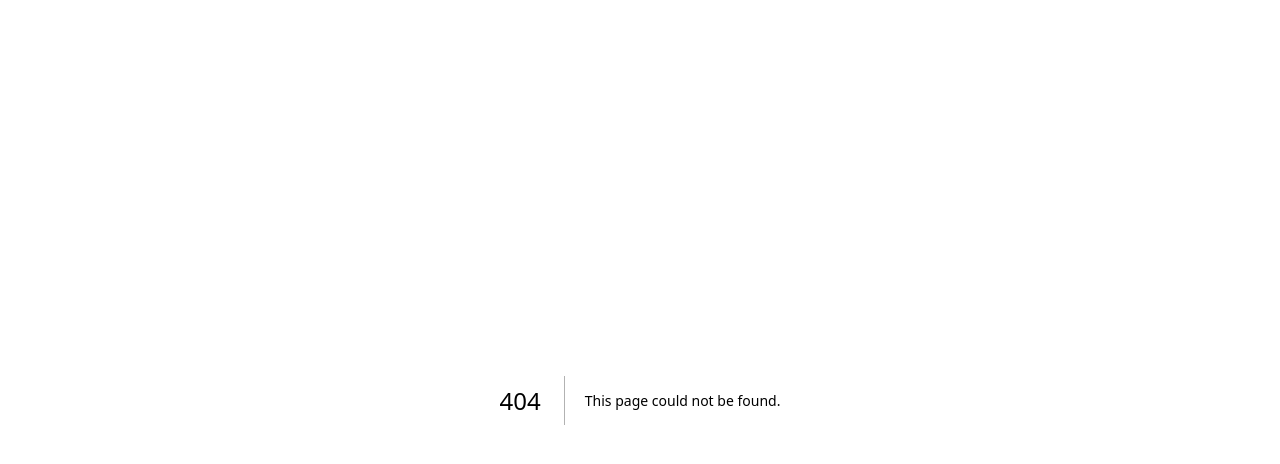
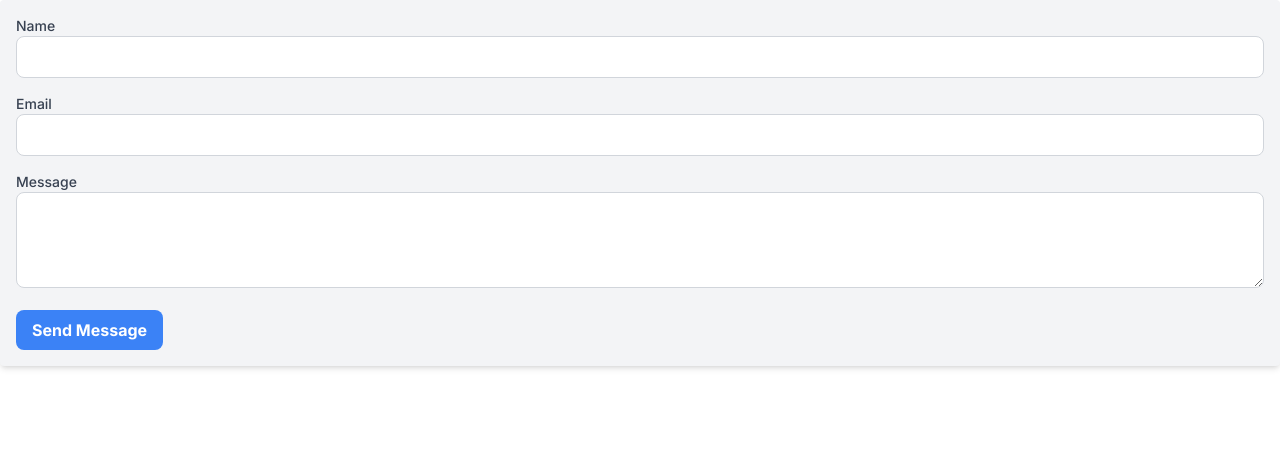
Before and after one commit to Byekibe/Law-firm-landing-page, a Next.js app: page /contact in a window 1280 px wide. Before the commit this address had no page. Shown: the top 464 px of the page. Built offline with nearby package versions, Linux system fonts and the light colour scheme.

Commit message:
Add Contact page component

```diff
--- /dev/null
+++ b/src/app/contact/page.jsx
@@ -0,0 +1,81 @@
+"use client";
+import { useState } from "react";
+
+export default function Contact() {
+  const [name, setName] = useState("");
+  const [email, setEmail] = useState("");
+  const [message, setMessage] = useState("");
+  const [formSubmitted, setFormSubmitted] = useState(false);
+
+  const handleSubmit = (e) => {
+    e.preventDefault();
+    // Handle form submission logic here (e.g., send data to server)
+    console.log("Form Submitted:", { name, email, message });
+    setFormSubmitted(true);
+    setName("");
+    setEmail("");
+    setMessage("");
+  };
+  return (
+    <form className="bg-gray-100 p-4 rounded shadow-md" onSubmit={handleSubmit}>
+      {formSubmitted && (
+        <div className="alert alert-success mb-4">
+          <p>Thank you for your message!</p>
+        </div>
+      )}
+      <div className="mb-4">
+        <label
+          htmlFor="name"
+          className="block text-sm font-medium text-gray-700"
+        >
+          Name
+        </label>
+        <input
+          type="text"
+          id="name"
+          className="w-full px-3 py-2 rounded-lg border border-gray-300 focus:outline-none focus:ring-blue-500 focus:border-blue-500"
+          value={name}
+          onChange={(e) => setName(e.target.value)}
+          required
+        />
+      </div>
+      <div className="mb-4">
+        <label
+          htmlFor="email"
+          className="block text-sm font-medium text-gray-700"
+        >
+          Email
+        </label>
+        <input
+          type="email"
+          id="email"
+          className="w-full px-3 py-2 rounded-lg border border-gray-300 focus:outline-none focus:ring-blue-500 focus:border-blue-500"
+          value={email}
+          onChange={(e) => setEmail(e.target.value)}
+          required
+        />
+      </div>
+      <div className="mb-4">
+        <label
+          htmlFor="message"
+          className="block text-sm font-medium text-gray-700"
+        >
+          Message
+        </label>
+        <textarea
+          id="message"
+          className="w-full h-24 px-3 py-2 rounded-lg border border-gray-300 focus:outline-none focus:ring-blue-500 focus:border-blue-500"
+          value={message}
+          onChange={(e) => setMessage(e.target.value)}
+          required
+        />
+      </div>
+      <button
+        type="submit"
+        className="inline-flex items-center px-4 py-2 bg-blue-500 hover:bg-blue-700 text-white font-bold rounded-lg focus:outline-none focus:ring-2 focus:ring-offset-2 focus:ring-blue-400"
+      >
+        Send Message
+      </button>
+    </form>
+  );
+}
```
